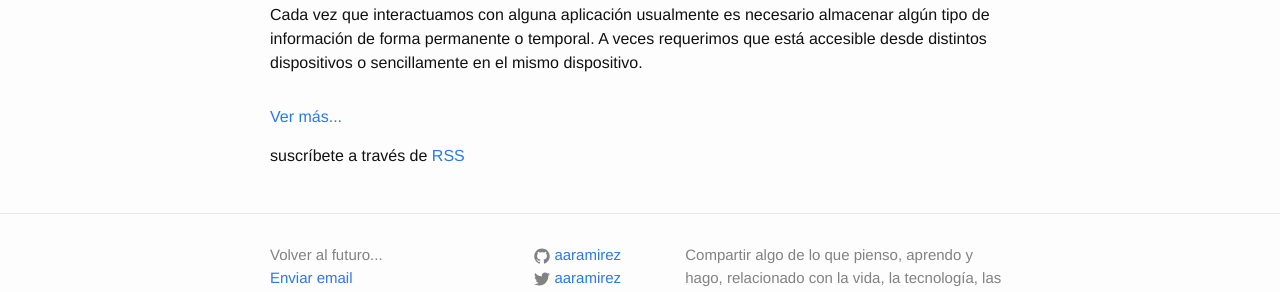
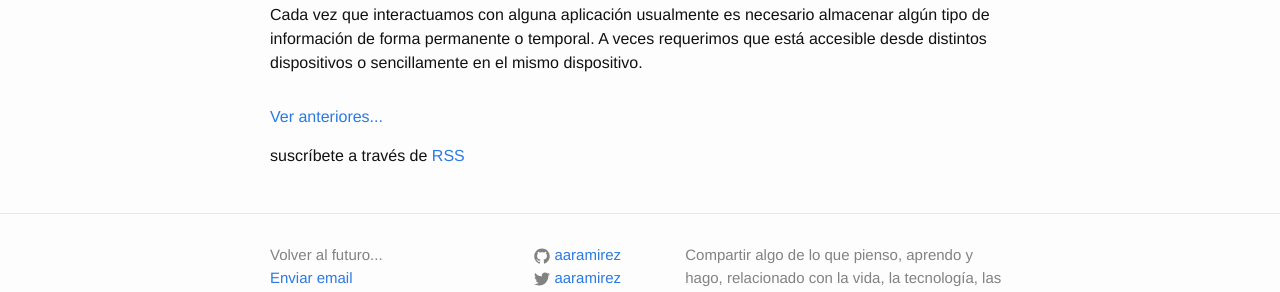
Before and after one commit to aaramirez/aaramirez.github.io, a Jekyll site: the page built from index.html, in a window 1280 px wide. Shown: the part 821-1113 px from the top of the page. Built offline with Jekyll 4.4.1, drawn with Linux system fonts in a browser that asks for light colours; comment, search, counter and statistics services are not loaded.

```diff
--- a/index.html
+++ b/index.html
@@ -18,7 +18,7 @@
     {% endfor %}
   </ul>
 
-  <p class="rss-subscribe"><a href="{{ "/blog/" | prepend: site.baseurl }}">Ver más...</a></p>
+  <p class="rss-subscribe"><a href="{{ "/blog/" | prepend: site.baseurl }}">Ver anteriores...</a></p>
   <p class="rss-subscribe">suscríbete a través de<a href="{{ "/feed.xml" | prepend: site.baseurl }}"> RSS</a></p>
 
 </div>
```
